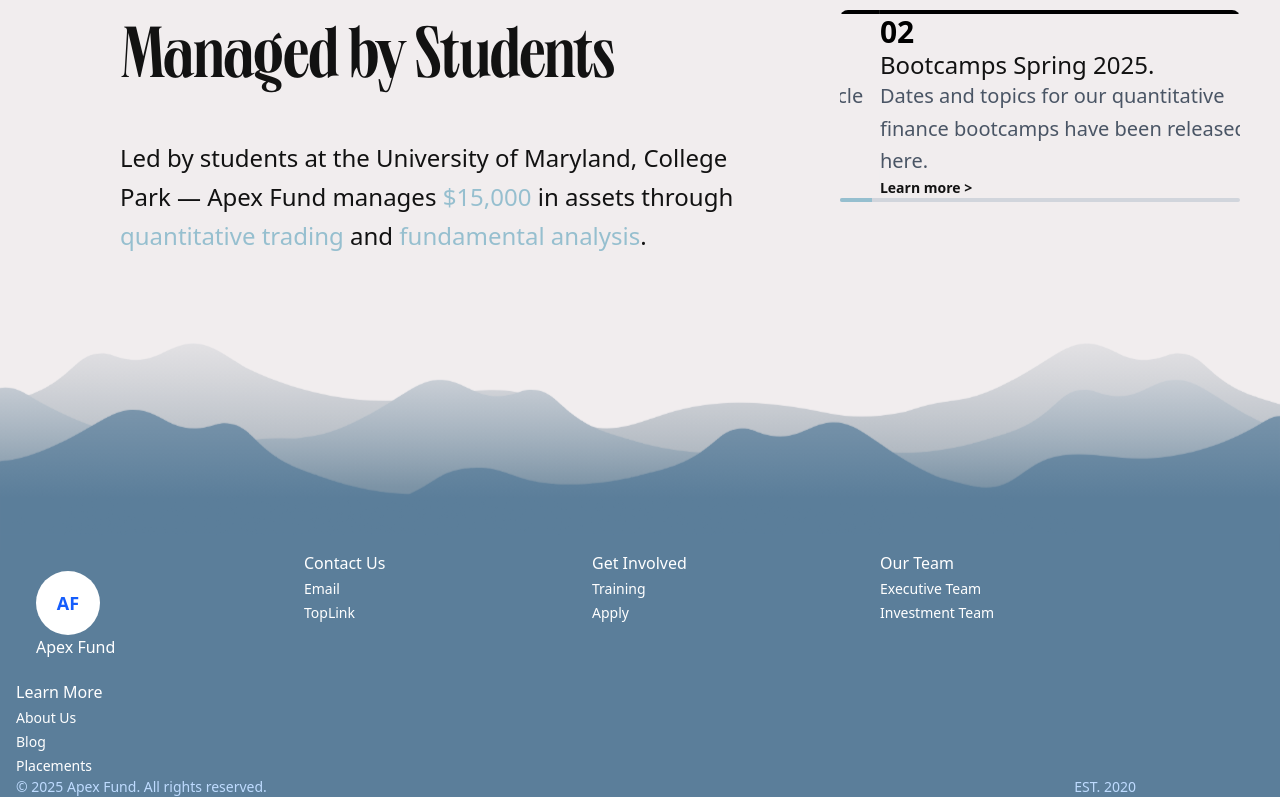
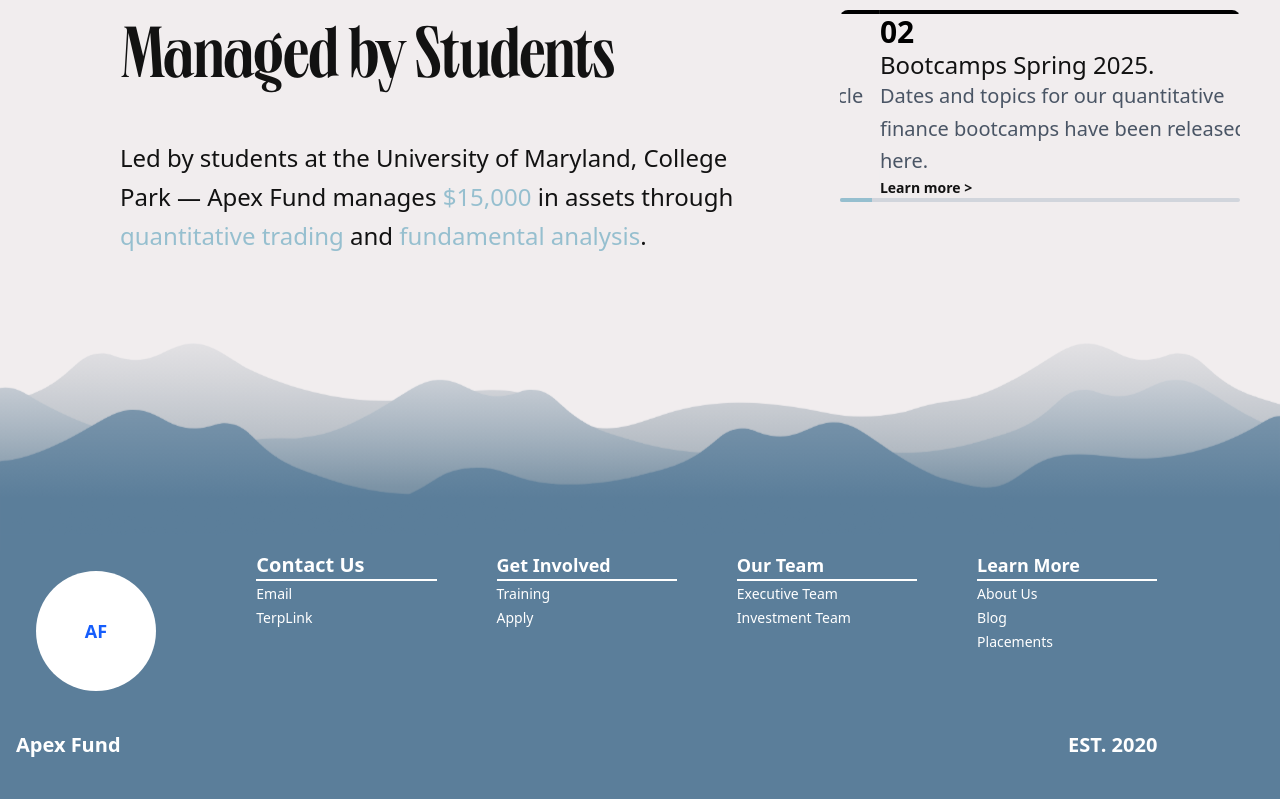
Before and after one commit to apexfund/apex-website, a React (Vite) app: page / in a window 1280 px wide. Shown: the part 242-1041 px from the top of the page. Built offline with nearby package versions, Linux system fonts and the light colour scheme.

Commit message:
updated styling of footer

```diff
--- a/src/components/footer.tsx
+++ b/src/components/footer.tsx
@@ -19,21 +19,21 @@
       className="px-8 py-16"
       style={{ backgroundColor: '#5B7E9A' }}
     >
-      <div className="max-w-6xl mx-auto">
+      <div className="mx-auto max-w-11/12">
         <div className="!mx-4 md:mx-8">
-          <div className="grid grid-cols-1 md:grid-cols-4 gap-8 mb-12">
+          <div className="grid grid-cols-1 md:grid-cols-5 gap-15 mb-12">
 
             {/* Logo Section */}
             <div className="flex flex-col items-center md:items-start !m-5">
-              <div className="w-16 h-16 bg-white rounded-full mb-4 flex items-center justify-center">
+              <div className="w-30 h-30 bg-white rounded-full mb-4 flex items-center justify-center">
                 <span className="text-blue-600 font-bold text-lg">AF</span>
               </div>
-              <h3 className="text-white font-semibold text-lg">Apex Fund</h3>
             </div>
 
             {/* Contact Us */}
             <div className="m-5">
-              <h4 className="text-white font-semibold text-lg mb-4">Contact Us</h4>
+              <span className="text-white font-semibold text-xl mb-2">Contact Us</span>
+              <div className="w-full h-0.5 bg-white mb-4"></div>
               <ul className="space-y-2">
                 <li>
                   <a href="mailto:contact@apexfund.com" className="text-blue-200 hover:text-white transition-colors text-sm">
@@ -42,7 +42,7 @@
                 </li>
                 <li>
                   <a href="#" className="text-blue-200 hover:text-white transition-colors text-sm">
-                    TopLink
+                    TerpLink
                   </a>
                 </li>
               </ul>
@@ -50,7 +50,8 @@
 
             {/* Get Involved */}
             <div className="m-5">
-              <h4 className="text-white font-semibold text-lg mb-4">Get Involved</h4>
+              <span className="text-white font-semibold text-lg mb-2">Get Involved</span>
+              <div className="w-full h-0.5 bg-white mb-4"></div>
               <ul className="space-y-2">
                 <li>
                   <a href="#" className="text-blue-200 hover:text-white transition-colors text-sm">
@@ -67,7 +68,8 @@
 
             {/* Our Team */}
             <div className="m-5">
-              <h4 className="text-white font-semibold text-lg mb-4">Our Team</h4>
+              <span className="text-white font-semibold text-lg mb-2">Our Team</span>
+              <div className="w-full h-0.5 bg-white mb-4"></div>
               <ul className="space-y-2">
                 <li>
                   <a href="#" className="text-blue-200 hover:text-white transition-colors text-sm">
@@ -81,12 +83,11 @@
                 </li>
               </ul>
             </div>
-          </div>
 
-          {/* Learn More - Positioned as 5th column or moved to second row */}
-          <div className="grid grid-cols-1 md:grid-cols-4 gap-8 mb-12">
+            {/* Learn More */}
             <div className="m-5">
-              <h4 className="text-white font-semibold text-lg mb-4">Learn More</h4>
+              <span className="text-white font-semibold text-lg mb-2">Learn More</span>
+              <div className="w-full h-0.5 bg-white mb-4"></div>
               <ul className="space-y-2">
                 <li>
                   <a href="#" className="text-blue-200 hover:text-white transition-colors text-sm">
@@ -107,16 +108,24 @@
             </div>
           </div>
 
+          {/* Empty row to add height */}
+          <div className="grid grid-cols-1 md:grid-cols-5 gap-8 mb-12">
+            <div className="m-5 h-5"></div>
+          </div>
+
           {/* Bottom Section */}
-          <div className="border-t border-blue-300 border-opacity-30 pt-8 m-5">
+          <div className="border-t border-blue-300 border-opacity-30 pt-4 mt-8">
             <div className="flex flex-col md:flex-row justify-between items-center">
-              <p className="text-blue-200 text-sm mb-4 md:mb-0">
-                &copy; {new Date().getFullYear()} Apex Fund. All rights reserved.
-              </p>
-              <p className="text-blue-200 text-sm">
+              <span className="text-white font-bold text-xl mb-4 md:mb-0">
+                Apex Fund
+              </span>
+              <span className="text-white font-bold text-xl">
                 EST. 2020
-              </p>
+              </span>
             </div>
+          </div>
+          <div className="grid grid-cols-1 md:grid-cols-5 gap-8 mb-12">
+            <div className="m-5 h-10"></div>
           </div>
         </div>
       </div>
```
